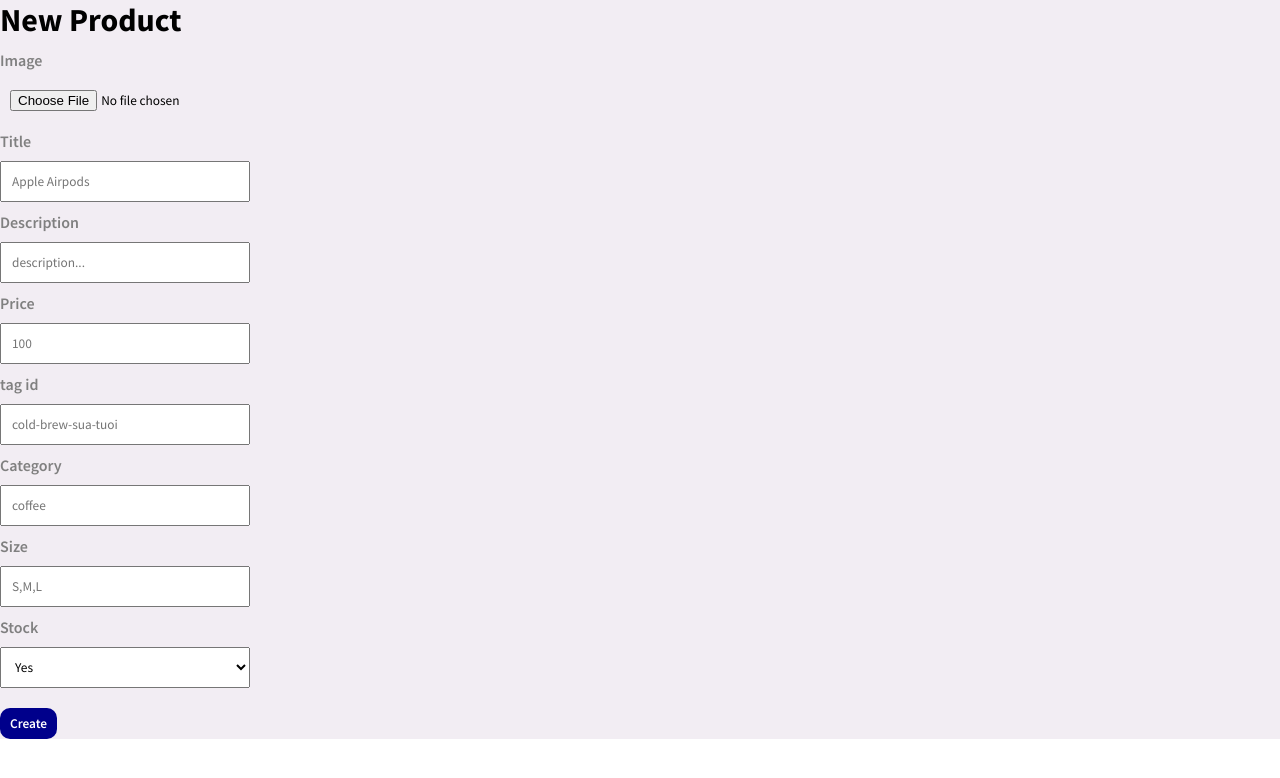
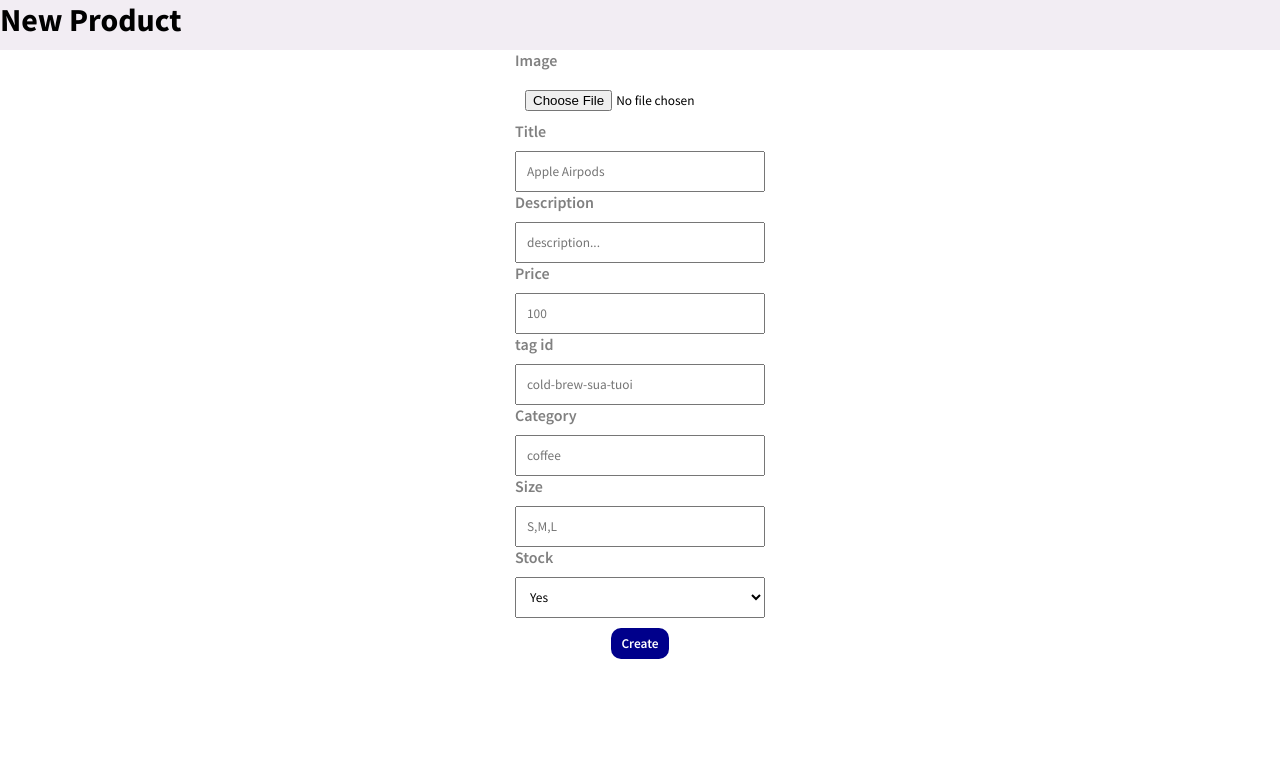
Before and after one commit to CuongVnZ/ilc-admin, a React (Create React App) app: page /newProduct in a window 1280 px wide. Shown: the top 778 px of the page. Built offline with nearby package versions, Linux system fonts and the light colour scheme.

Commit message:
fixed bugs

```diff
--- a/src/components/sidebar/Sidebar.jsx
+++ b/src/components/sidebar/Sidebar.jsx
@@ -1,6 +1,5 @@
 import "./sidebar.css";
 import {
-  LineStyle,
   Timeline,
   TrendingUp,
   PermIdentity,
@@ -12,6 +11,7 @@ import {
   ChatBubbleOutline,
   WorkOutline,
   Report,
+  Home,
 } from "@material-ui/icons";
 import { Link } from "react-router-dom";
 
@@ -24,7 +24,7 @@ export default function Sidebar() {
                 <ul className="sidebarList">
                     <Link to={"/"} className="link">
                         <li className="sidebarListItem active">
-                            <LineStyle className="sidebarIcon"/>
+                            <Home className="sidebarIcon"/>
                             Home
                         </li>
                     </Link>
--- a/src/components/widgetSm/WidgetSm.jsx
+++ b/src/components/widgetSm/WidgetSm.jsx
@@ -11,7 +11,7 @@ export default function WidgetSm() {
       const getUsers = async () => {
         try {
           const res = await userRequest.get("users"); //"users/?new=true"
-          setUsers(res.data);
+          setUsers(res.data.slice(0,5));
         } catch {}
       };
       getUsers();
--- a/src/pages/newProduct/newProduct.css
+++ b/src/pages/newProduct/newProduct.css
@@ -3,6 +3,10 @@
 }
 
 .addProductForm {
+  display: block;
+  background-color: #fff;
+  justify-content: center;
+  align-items: center;
   margin-top: 10px;
 }
 
@@ -11,6 +15,7 @@
   display: flex;
   flex-direction: column;
   margin-bottom: 10px;
+  margin: auto;
 }
 
 .addProductItem > label {
@@ -28,6 +33,7 @@
 }
 
 .addProductButton {
+  margin: auto;
   margin-top: 10px;
   padding: 7px 10px;
   border: none;
@@ -36,4 +42,5 @@
   color: white;
   font-weight: 600;
   cursor: pointer;
+  display: flex;
 }
--- a/src/redux/apiCalls.js
+++ b/src/redux/apiCalls.js
@@ -1,5 +1,5 @@
 import { loginFailure, loginStart, loginSuccess } from "./userRedux";
-import { publicRequest, updateToken, userRequest } from "../requestMethods";
+import { publicRequest, userRequest } from "../requestMethods";
 import {
   getProductFailure,
   getProductStart,
@@ -47,8 +47,8 @@ export const login = async (dispatch, user) => {
   dispatch(loginStart());
   try {
     const res = await publicRequest.post("/auth/login", user);
-    updateToken()
     dispatch(loginSuccess(res.data));
+    window.location.reload(false);
   } catch (err) {
     dispatch(loginFailure());
   }
@@ -68,7 +68,6 @@ export const getProducts = async (dispatch) => {
 export const deleteProduct = async (id, dispatch) => {
   dispatch(deleteProductStart());
   try {
-    updateToken()
     const res = await userRequest.delete(`/products/${id}`);
     dispatch(deleteProductSuccess(id));
   } catch (err) {
--- a/src/requestMethods.js
+++ b/src/requestMethods.js
@@ -15,6 +15,8 @@ export const updateToken = () => {
   const currentUser = user && JSON.parse(user).currentUser;
   if (!currentUser) return
   TOKEN = currentUser.accessToken || "";
+  console.log(TOKEN)
+  return TOKEN;
 };
 
 export const publicRequest = axios.create({
```
